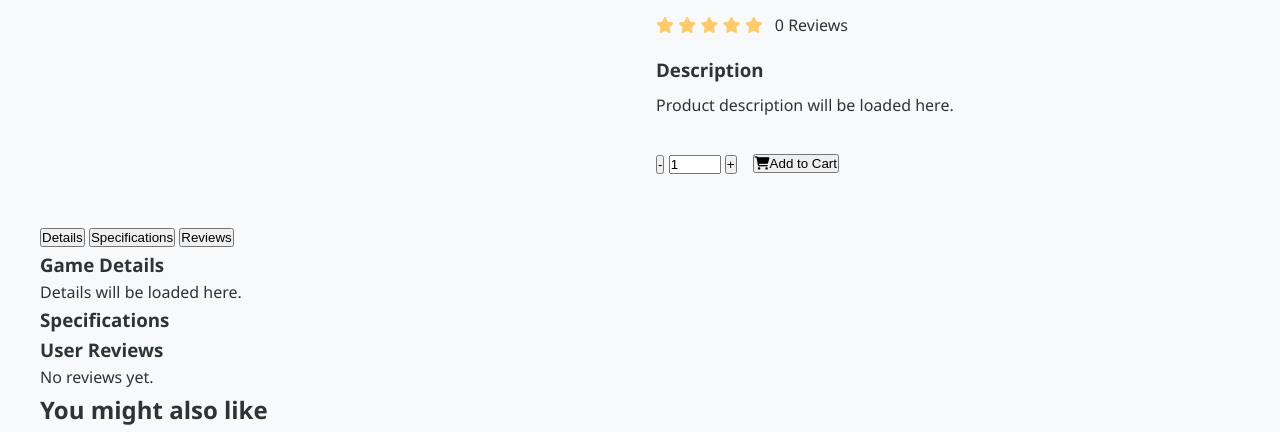
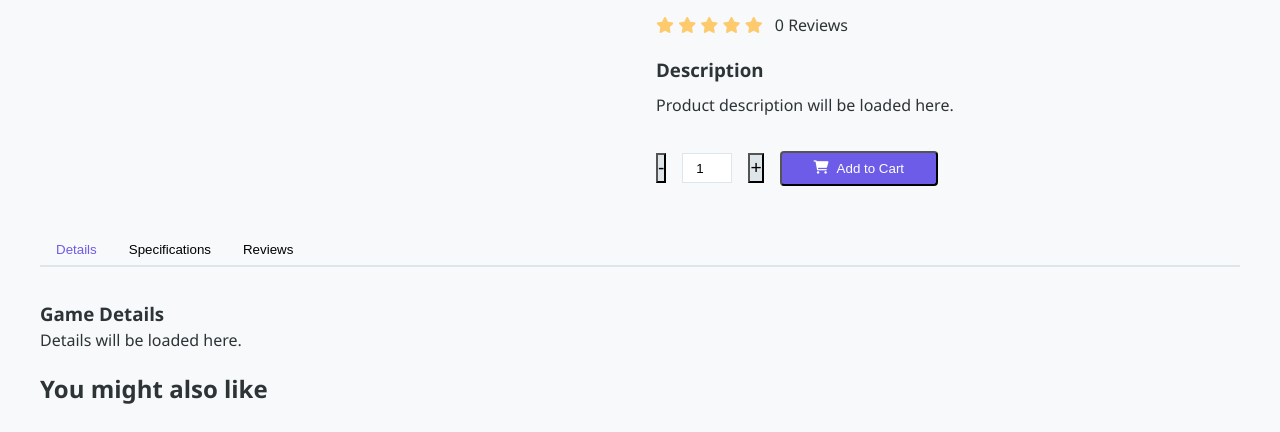
Before and after one commit to sergiu-sa/Sergiu_Sarbu_JS1_CA_AUG24FT.txt, a plain HTML site: page product/index.html in a window 1280 px wide. Shown: the part 376-808 px from the top of the page. Drawn offline with Linux system fonts and the light colour scheme.

Commit message:
Adde styles to the product page

```diff
--- a/css/style.css
+++ b/css/style.css
@@ -335,7 +335,7 @@ loading-spinner {
 }
 
 
-/*Product Details Page Styles - Start*/
+/*Product Page Styles - Start*/
 .breadcrumb {
   margin-bottom: var(--spacing-lg);
   color: var(--text-light);
@@ -442,7 +442,85 @@ loading-spinner {
   gap: var(--spacing-md);
   margin-top: var(--spacing-lg);
 }
-/*Product Details Page Styles - End*/
+
+.quantity-selector {
+  display: flex;
+  align-items: center;
+  gap: var(--spacing-md);
+  maregin-top: var(--spacing-lg);
+}
+
+.quantity-selector button {
+  with: 30px;
+  height: 30px;
+  background-color: var(--gray-color);
+  display: flex;
+  align-items: center;
+  justify-content: center;
+  font-size: 1.2rem;
+}
+
+.quantity-selector input {
+  width: 50px;
+  height: 30px;
+  text-align: center;
+  border: 1px solid var(--gray-color);
+  outline: none;
+}
+
+.add-to-cart {
+  background-color: var(--primary-color);
+  color: white;
+  padding: var(--spacing-sm) var(--spacing-lg);
+  border-radius: var(--border-radius);
+  font-weight: 500;
+  display: flex;
+  align-items: center;
+  gap: var(--spacing-sm);
+}
+
+/* Product tabs */
+.product-tabs {
+  margin-top: var(--spacing-lg) 0;
+}
+
+.tabs {
+  display: flex;
+  border-bottom: 2px solid var(--gray-color);
+  margin-bottom: var(--spacing-md);
+}
+
+.tab-button {
+  padding: var(--spacing-sm) var(--spacing-md);
+  background: none;
+  border: none;
+  font-weight: 500;
+  cursor: pointer;
+  transition: all var(--transition-speed) ease;
+  position: relative;
+}
+
+.tab-button.active {
+  color: var(--primary-color);
+}
+
+.tab-pane {
+  display: none;
+  padding: var(--spacing-md) 0;
+}
+
+.tab-pane.active {
+  display: block;
+}
+
+/*Related products*/
+.related-products h2 {
+  margin-bottom: var(--spacing-md);
+  font-size:  1.5rem;
+}
+/*Product Page Styles - End*/
+
+
 
 /* Footer styles- start*/
 footer {
```
